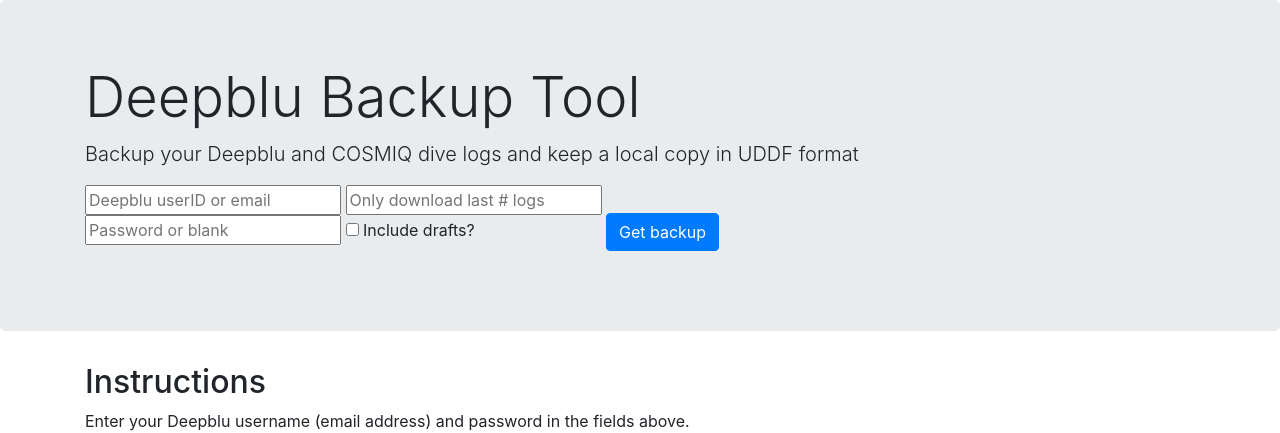
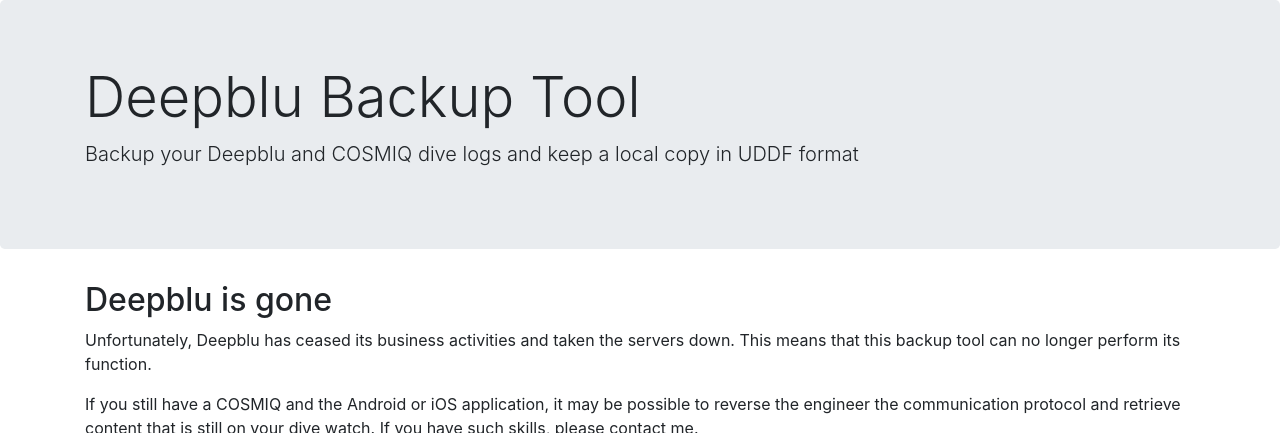
Before and after one commit to bluppfisk/deepblu-tools, a PHP site: page / in a window 1280 px wide. Shown: the top 433 px of the page. Run offline with PHP 8.4, Linux system fonts and the light colour scheme.

Commit message:
add notice that deepblu is dead

```diff
--- a/web/index.php
+++ b/web/index.php
@@ -21,89 +21,12 @@
 			<div class="container">
 				<h1 class="display-4">Deepblu Backup Tool</h1>
 				<p class="lead">Backup your Deepblu and COSMIQ dive logs and keep a local copy in UDDF format</p>
-				<?php
-				if (isset($_POST['submit']) && !empty($_POST['user'])) {
-					$max_logs = null;
-					if (isset($_POST['max_logs']) && (int)$_POST['max_logs'] > 0) {
-						$max_logs = "-m " . (int)$_POST['max_logs'];
-					}
-					$drafts = isset($_POST['with_drafts']) ? '-d' : null;
-					$user = escapeshellarg($_POST['user']);
-					$password = escapeshellarg($_POST['password']);
-					if ($drafts && $_POST['password'] === '') {
-						printf("<b>Womp womp.</b> You must enter email and password to include drafts!");
-					} else {
-						$userhash = substr(hash("sha1", $user . $password), 0, 10);
-						$outfile = "done/deepblu_backup_" . $userhash . ".uddf";
-
-						$exec_string =
-							'/opt/miniconda3/envs/deepblu_tools/bin/deepblu-backup '
-							. $drafts
-							. $max_logs
-							. ' -u ' . $user
-							. ' -p ' . $password
-							. ' -o ' . $outfile;
-
-						$stderr = "logs/" . $userhash . ".stderr";
-
-						$proc = proc_open($exec_string, [
-							2 => ['file', $stderr, 'a+'],
-						], $pipes);
-
-						$exitCode = proc_close($proc);
-
-						switch ($exitCode) {
-							case 0:
-								printf("<p>That worked! Here's your backup:</p><a role='button' class='btn btn-success' href='%s'>Download now</a>", $outfile);
-								break;
-							default:
-								printf("<p>Oops. Something went wrong. Kindly contact me with your Deepblu ID so I can debug</p>");
-								break;
-						}
-					}
-				?>
-					<a role='button' class='btn btn-secondary' href='./'>Again?</a>
 			</div>
 		</div>
 		<div class="container">
-			<h2>What's next?</h2>
-			<ul>
-				<li>Click the button to download your backup in UDDF format.</li>
-				<li>Import this file into your favourite divelog software, such as <a href="https://subsurface-divelog.org">Subsurface</a>.</li>
-
-				<li><strong>Before you go...</strong> This took a few days of my life to develop. Consider supporting me with a <a href="https://www.paypal.me/s15l?locale.x=en_US&country.x=DE">small donation through PayPal</a>.</li>
-			</ul>
-		</div>
-	<?php
-				} else {
-	?>
-		<p>
-		<form method="POST" action="index.php">
-			<div style="display: inline-block">
-				<input type="text" tabindex="1" name="user" placeholder="Deepblu userID or email" />
-				<input type="text" tabindex="3" name="max_logs" placeholder="Only download last # logs"><br />
-				<input type="password" tabindex="2" name="password" placeholder="Password or blank" />
-				<input type="checkbox" tabindex="4" name="with_drafts" id="draftsbox" /> <label for="draftsbox">Include drafts?</label>
-			</div>
-			<input type="submit" name="submit" value="Get backup" class="btn btn-primary" />
-		</form>
-		</p>
-		</div>
-		</div>
-		<div class="container">
-			<h2>Instructions</h2>
-			<p>Enter your Deepblu username (email address) and password in the fields above.</p>
-			<ul>
-				<li>If you signed up through Facebook, just enter your <em>user id</em> instead.</li>
-				<li>To find your <em>user id</em>: visit your Deepblu profile page and look at the address bar. It's the text between <code>/user/</code> and <code>/profile/</code>.
-				<li><strong>I will not store your username and password</strong>, but by using this service you'll have to take my word for it.</li>
-				<li>If you don't trust it, enter only your <em>user id</em> or download the <a href="https://github.com/bluppfisk/deepblu-tools">Deepblu Tools source code</a> or PyPi package <a href="https://pypi.org/project/deepblu-tools/"><img src="https://badge.fury.io/py/deepblu-tools.svg" /></a>
- and run it yourself.</li>
-				<li><strong>Note: </strong>If you only use your <em>user id</em>, your private and draft dive logs will not be backed up and the backup will not contain any personal information.</li>
-			</ul>
-		<?php
-				}
-		?>
+			<h2>Deepblu is gone</h2>
+			<p>Unfortunately, Deepblu has ceased its business activities and taken the servers down. This means that this backup tool can no longer perform its function.</p>
+			<p>If you still have a COSMIQ and the Android or iOS application, it may be possible to reverse the engineer the communication protocol and retrieve content that is still on your dive watch. If you have such skills, please contact me.</p>
 		</div>
 	</main>
 	<footer class="container">
```
